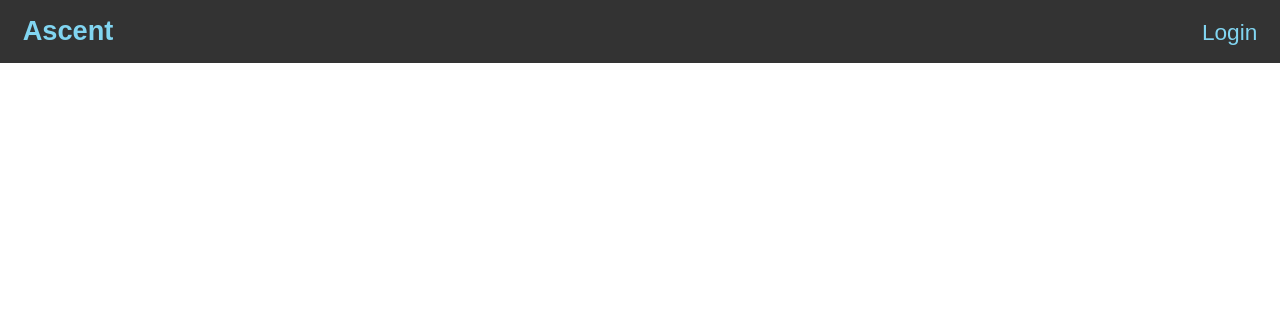
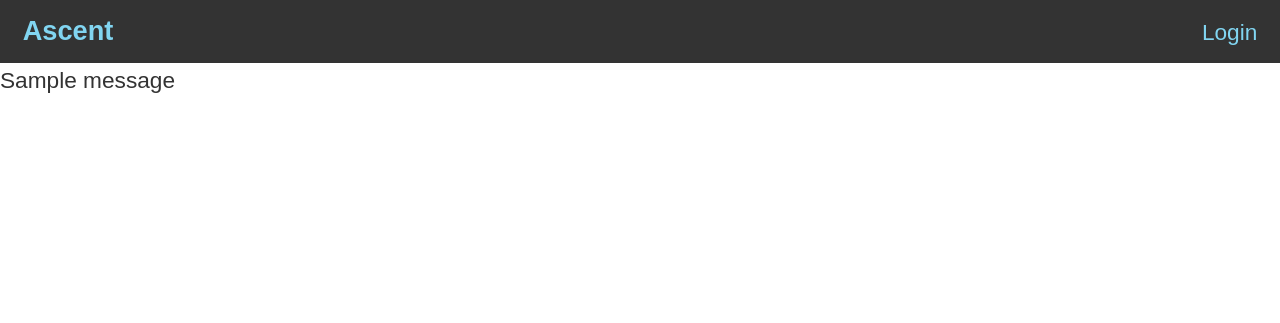
Before and after one commit to william-warren/ascent, a Django app: page / in a window 1280 px wide. Shown: the top 323 px of the page. Run offline with Django 3.2, Linux system fonts and the light colour scheme; tables that the repository leaves empty hold one stand-in row (values such as "Sample post"); one stand-in notice (Sample message) is shown.

Commit message:
Add basic messages support to base template

```diff
--- a/templates/base.html
+++ b/templates/base.html
@@ -17,6 +17,15 @@
         <a href="{% url 'login' %}" id="main-nav__logout">Login</a>
         {% endif %}
     </nav>
+    {% if messages %}
+    <aside>
+        <ul class="messages">
+            {% for message in messages %}
+            <li{% if message.tags %} class="{{ message.tags }}"{% endif %}>{{ message }}</li>
+            {% endfor %}
+        </ul>
+    </aside>
+    {% endif %}
     <main>
     {% block content %}
     {% endblock content %}
```
